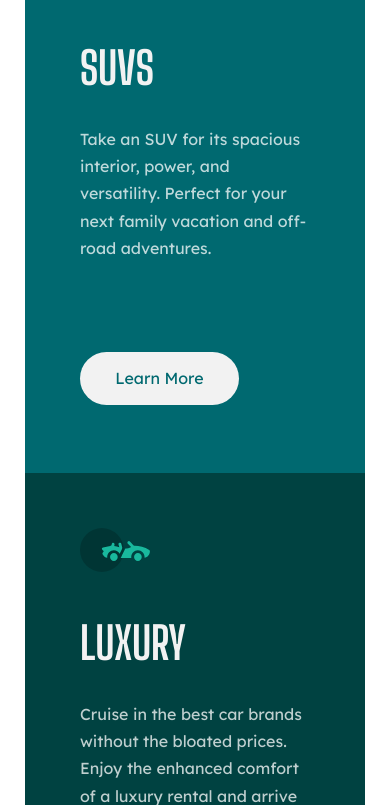
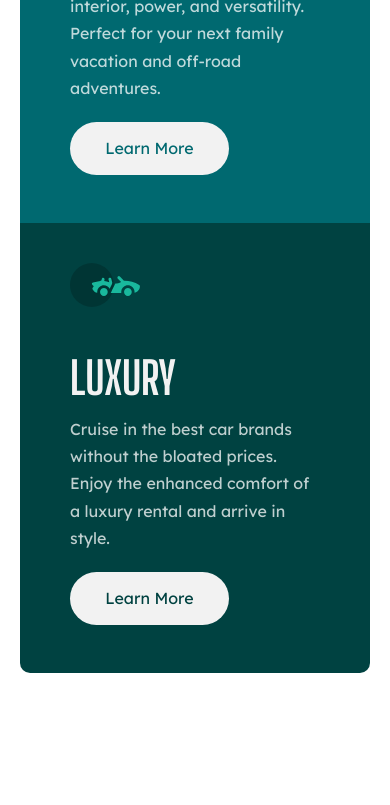
Before and after one commit to Abdelrahma28/3-column-card_component, a plain HTML site: page index.html in a window 390 px wide. Shown: the part 727-1532 px from the top of the page. After the commit the page ends 1450 px from the top, so only its background shows below. Drawn offline with Linux system fonts and the light colour scheme.

Commit message:
second commit

```diff
--- a/index.html
+++ b/index.html
@@ -25,33 +25,39 @@
             <img src="images/icon-sedans.svg" />
 
             <h1>SEDANS</h1>
+            <section class="sedan-mid-section">
               <p>
                 Choose a sedan for its affordability and excellent fuel economy.
                 Ideal for cruising in the city or on your next road trip.
               </p>
 
               <button class="sedans-btn hover">Learn More</button>
+            </section>
           </div>
         </div>
         <div class="svus-container card">
           <img src="images/icon-suvs.svg" />
 
+          <section class="svu-mid-section">
             <h1>SUVS</h1>
             <p>
               Take an SUV for its spacious interior, power, and versatility.
               Perfect for your next family vacation and off-road adventures.
             </p>
+          </section>
 
           <button class="suvs-btn hover">Learn More</button>
         </div>
         <div class="luxury-container card">
           <img src="images/icon-luxury.svg" />
 
+          <section class="lux-mid-section">
             <h1>LUXURY</h1>
             <p>
-            Cruise in the best car brands without the bloated prices. Enjoy the
-            enhanced comfort of a luxury rental and arrive in style.
+              Cruise in the best car brands without the bloated prices. Enjoy
+              the enhanced comfort of a luxury rental and arrive in style.
             </p>
+          </section>
 
           <button class="luxury-btn hover">Learn More</button>
         </div>
--- a/style.css
+++ b/style.css
@@ -34,25 +34,6 @@ body {
   justify-content: center;
   align-items: center;
 }
-.outer-container {
-  display: flex;
-}
-.card {
-  width: 340px;
-  height: 575px;
-  padding: 55px;
-}
-.sedans-container {
-  border-radius: 10px 0px 0px 10px;
-  background-color: var(--Bright-orange);
-}
-.svus-container {
-  background-color: var(--Dark-cyan);
-}
-.luxury-container {
-  background-color: var(--Very-dark-cyan);
-  border-radius: 0px 10px 10px 0px;
-}
 img {
   width: 70px;
 }
@@ -67,8 +48,6 @@ p {
   color: var(--Transparent-white-paragraphs);
   font-weight: var(--fw-400);
   font-family: var(--ff-400);
-  margin-top: 20px;
-  margin-bottom: 90px;
 }
 button {
   background-color: var(--Very-light-gray-bg-h-btn);
@@ -77,9 +56,29 @@ button {
   border-radius: 30px;
   border: none;
   padding: 0.8em 2.2em;
-
+  margin-top: 100px;
   color: var(--Bright-orange);
 }
+.outer-container {
+  display: flex;
+}
+.card {
+  width: 350px;
+  height: 530px;
+  padding: 40px 62px;
+}
+.sedans-container {
+  border-radius: 10px 0px 0px 10px;
+  background-color: var(--Bright-orange);
+}
+.svus-container {
+  background-color: var(--Dark-cyan);
+}
+.luxury-container {
+  background-color: var(--Very-dark-cyan);
+  border-radius: 0px 10px 10px 0px;
+}
+
 .sedans-btn {
   background-color: var(--Very-light-gray-bg-h-btn);
   color: var(--Bright-orange);
@@ -107,6 +106,13 @@ button {
     flex-direction: column;
     margin: 50px 0px;
   }
+  .card {
+    padding: 40px 50px;
+    height: 450px;
+  }
+  button {
+    margin-top: 20px;
+  }
   .sedans-container {
     border-radius: 10px 10px 0px 0px;
     background-color: var(--Bright-orange);
```
Lines whose indentation alone changed are shown as unchanged.
